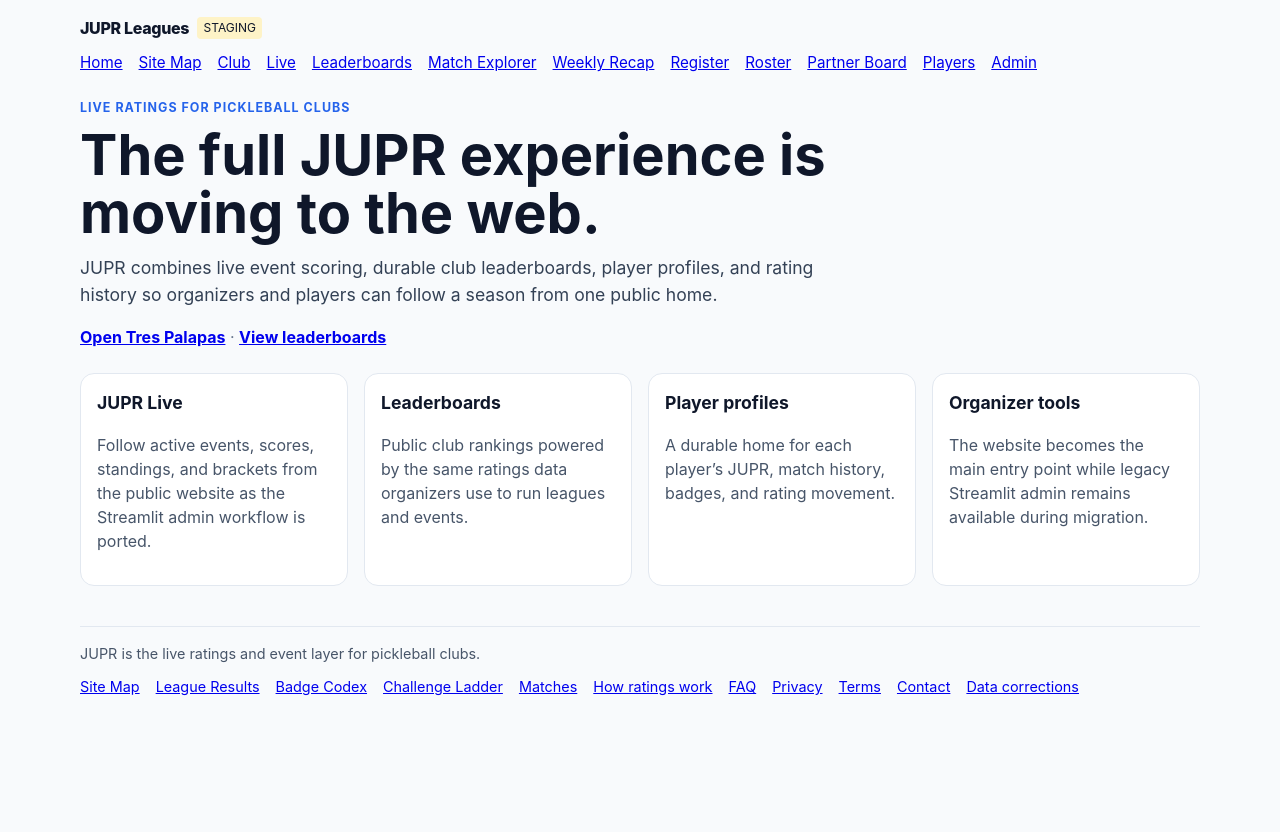
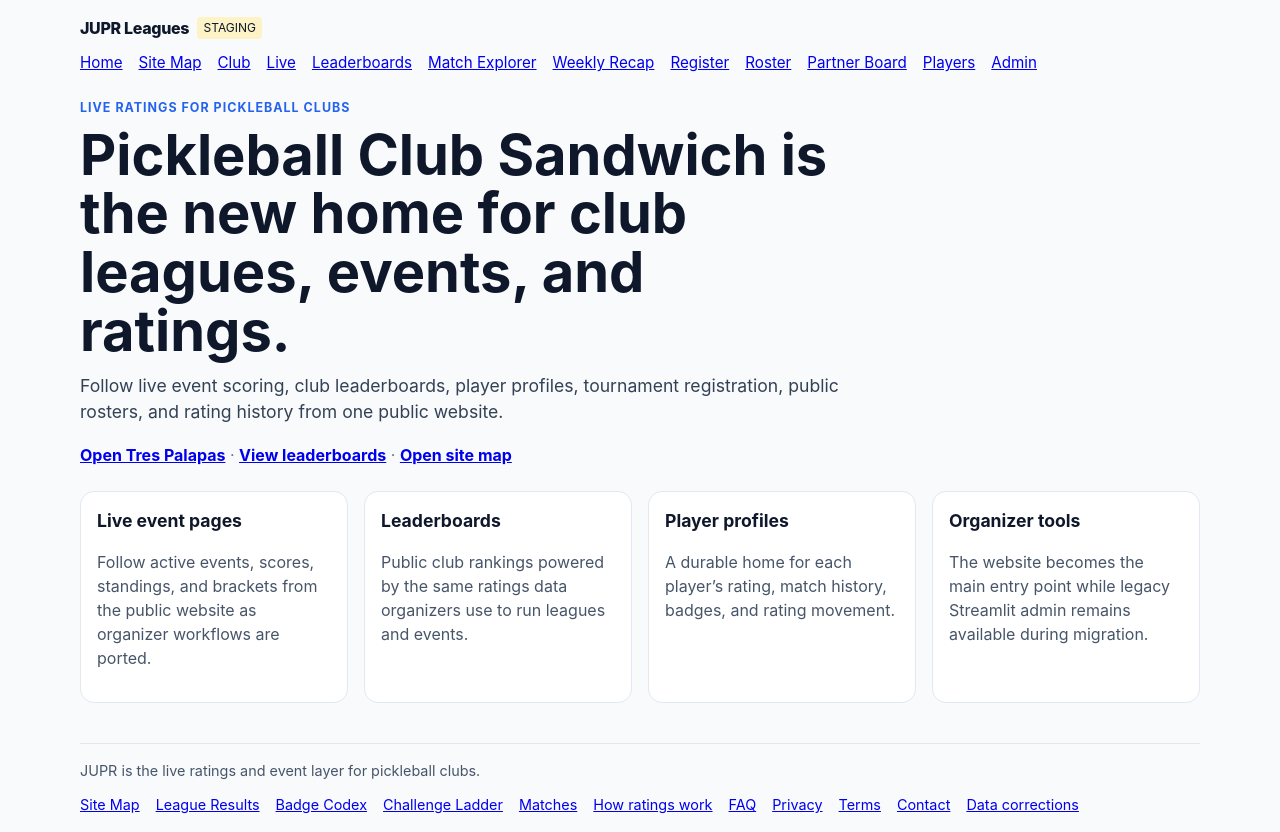
Before and after one commit to pickleballattrespalapas/JUPR, a Next.js app in the folder apps/web/: page / in a window 1280 px wide. Before the commit the page ends 800 px from the top, so only its background shows below. Built offline with nearby package versions, Linux system fonts and the light colour scheme.

Commit message:
start public home naming pass

```diff
--- a/apps/web/app/page.tsx
+++ b/apps/web/app/page.tsx
@@ -15,22 +15,24 @@
           Live ratings for pickleball clubs
         </p>
         <h1 style={{ margin: "0 0 0.75rem", fontSize: "clamp(2rem, 5vw, 3.5rem)", lineHeight: 1.05 }}>
-          The full JUPR experience is moving to the web.
+          Pickleball Club Sandwich is the new home for club leagues, events, and ratings.
         </h1>
         <p style={{ marginTop: 0, fontSize: "1.1rem", color: "#334155" }}>
-          JUPR combines live event scoring, durable club leaderboards, player profiles, and rating history so organizers and players can follow a season from one public home.
+          Follow live event scoring, club leaderboards, player profiles, tournament registration, public rosters, and rating history from one public website.
         </p>
         <p>
           <Link href="/clubs/tres-palapas" style={{ fontWeight: 700 }}>Open Tres Palapas</Link>
           <span style={{ color: "#64748b" }}> · </span>
           <Link href="/clubs/tres-palapas/leaderboards" style={{ fontWeight: 700 }}>View leaderboards</Link>
+          <span style={{ color: "#64748b" }}> · </span>
+          <Link href="/site-map" style={{ fontWeight: 700 }}>Open site map</Link>
         </p>
       </div>
 
       <div style={{ display: "grid", gridTemplateColumns: "repeat(auto-fit, minmax(220px, 1fr))", gap: "1rem" }}>
         <article style={cardStyle}>
-          <h2 style={{ marginTop: 0, fontSize: "1.1rem" }}>JUPR Live</h2>
-          <p style={{ color: "#475569" }}>Follow active events, scores, standings, and brackets from the public website as the Streamlit admin workflow is ported.</p>
+          <h2 style={{ marginTop: 0, fontSize: "1.1rem" }}>Live event pages</h2>
+          <p style={{ color: "#475569" }}>Follow active events, scores, standings, and brackets from the public website as organizer workflows are ported.</p>
         </article>
         <article style={cardStyle}>
           <h2 style={{ marginTop: 0, fontSize: "1.1rem" }}>Leaderboards</h2>
@@ -38,7 +40,7 @@
         </article>
         <article style={cardStyle}>
           <h2 style={{ marginTop: 0, fontSize: "1.1rem" }}>Player profiles</h2>
-          <p style={{ color: "#475569" }}>A durable home for each player’s JUPR, match history, badges, and rating movement.</p>
+          <p style={{ color: "#475569" }}>A durable home for each player’s rating, match history, badges, and rating movement.</p>
         </article>
         <article style={cardStyle}>
           <h2 style={{ marginTop: 0, fontSize: "1.1rem" }}>Organizer tools</h2>
```
